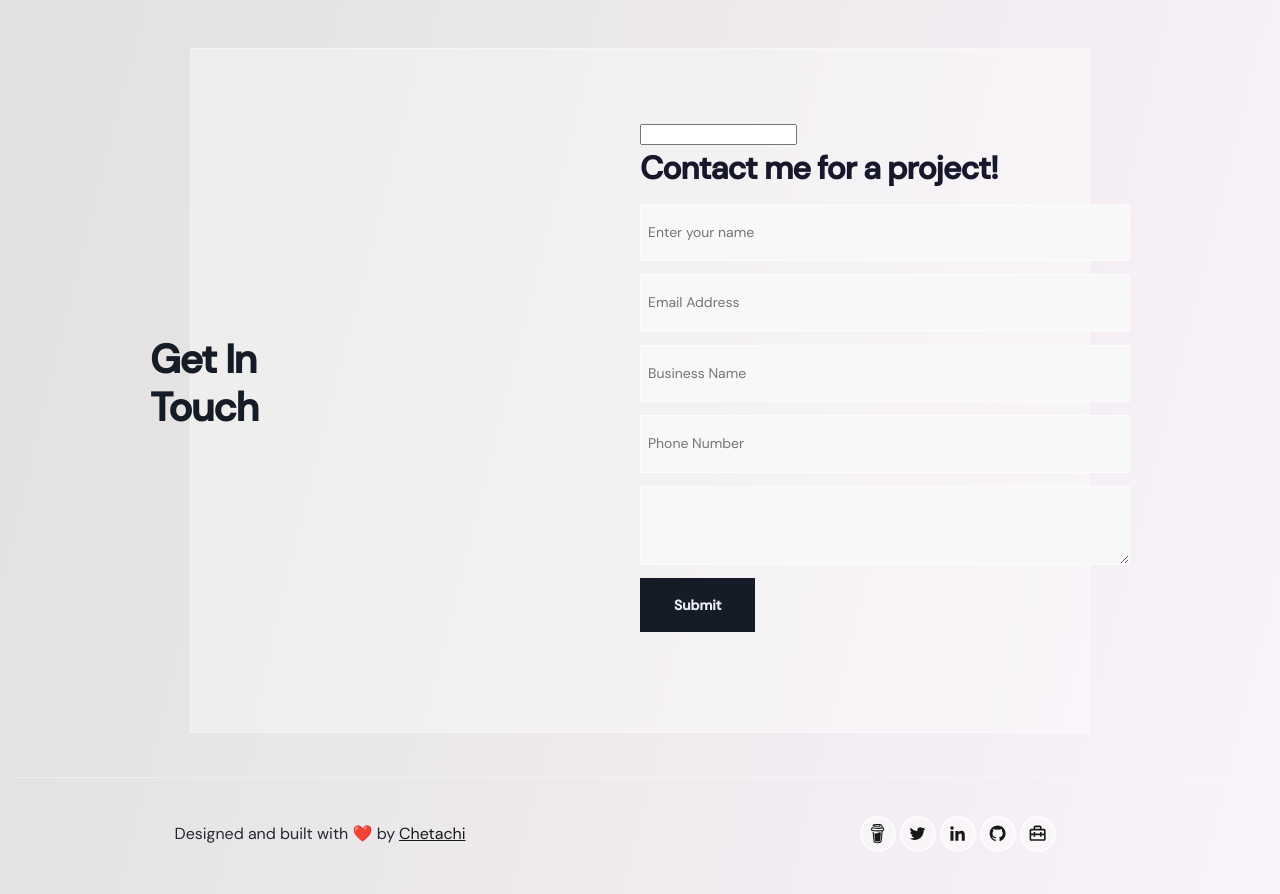
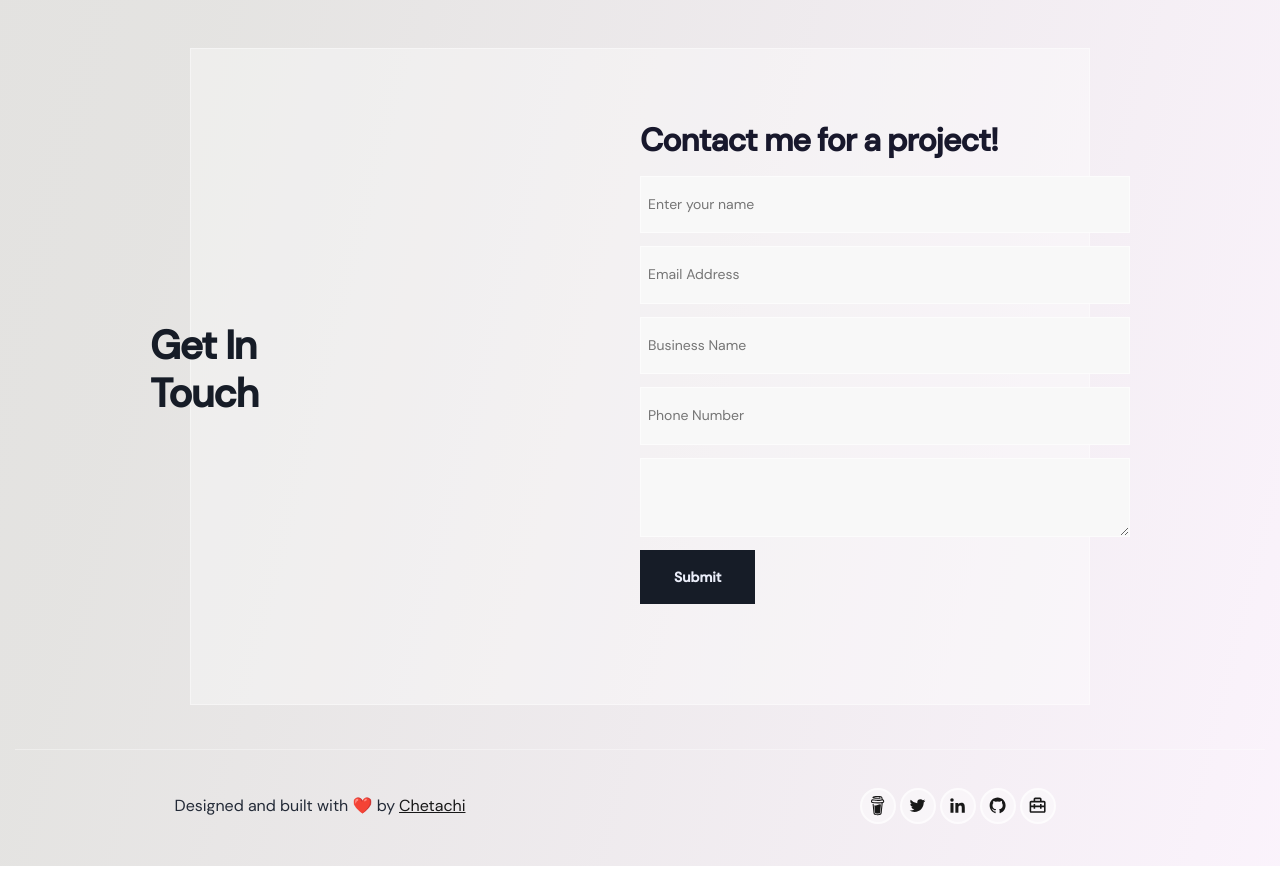
Before and after one commit to chetachiezikeuzor/ChetachiLabs, a Next.js app: page / in a window 1280 px wide. Shown: the part 4240-5134 px from the top of the page. After the commit the page ends 5106 px from the top, so only its background shows below. Built offline with nearby package versions, Linux system fonts and the light colour scheme.

Commit message:
🔥 Added recaptcha

```diff
--- a/pages/index.js
+++ b/pages/index.js
@@ -1024,11 +1024,12 @@ export default function Home() {
                     data-netlify="true"
                     onSubmit="submit"
                     data-netlify-honeypot="bot-field"
+                    data-netlify-recaptcha="true"
                   >
                     <input type="hidden" name="form-name" value="contact v1" />
 
                     <div hidden>
-                      <input name="bot-field" />
+                      <input type="hidden" name="bot-field" />
                     </div>
 
                     <h4 className="h4-title">Contact me for a project!</h4>
@@ -1080,9 +1081,7 @@ export default function Home() {
                       wrap="soft"
                     ></textarea>
 
-                    <div className="recaptcha">
-                      <div data-netlify-recaptcha="true"></div>
-                    </div>
+                    <div data-netlify-recaptcha="true"></div>
 
                     <button
                       type="submit"
```
